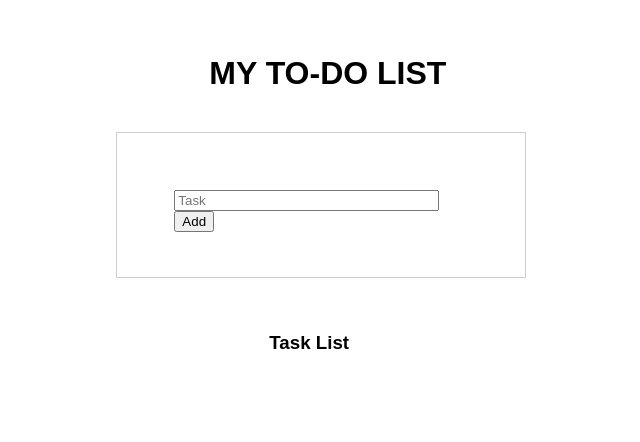
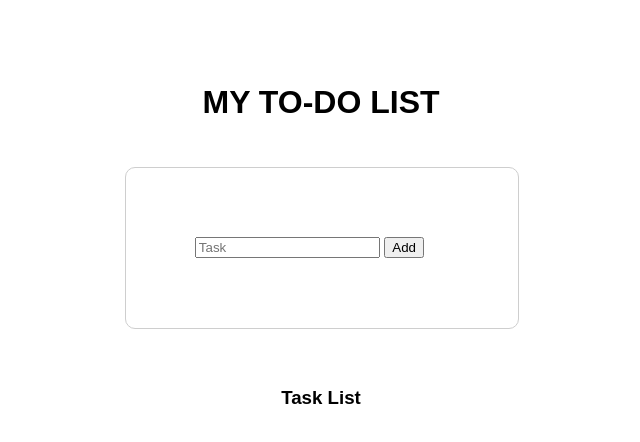
Before and after one commit to LFelipe07/Todo-List, a plain HTML site: page index.html in a window 1280 px wide. Shown: the whole page, without its empty margins (319-959 px from the left). Drawn offline with Linux system fonts and the light colour scheme.

Commit message:
add a form on the task text

```diff
--- a/index.html
+++ b/index.html
@@ -1,25 +1,27 @@
 <!DOCTYPE html>
 <html lang="en">
 <head>
-    <meta charset="ANSI">
+    <meta charset="UTF-8">
     <meta name="viewport" content="width=device-width, initial-scale=1.0">
     <title>Todo-List</title>
     <link rel="stylesheet" href="style.css">
 </head>
 <body>
-    <h1 id="title">MY TO-DO LIST</h1>
-    <div id="box">
-        <input type="text" size="30" name="textbox" id="textid" placeholder="Task"/>
-        <label for="textid"></label>
-        <button id="submitbutton">
-            Add
-        </button>
-        <!--<input type="image" name="text_box" src="caminho/button.png" | replace the button with an icon/image in the place of type="submit">-->
-    </div>
-    <div id="tasklist">
+    <h1>MY TO-DO LIST</h1>
+
+    <form action="." method="get">
+            <fieldset>
+                    <input type="text" size="20" name="taskTextBox" placeholder="Task"/>
+                    <button id="submitButton">
+                    Add
+                    </button>
+            </fieldset>
+     </form>
+
+
+    <div id="taskList">
         <h3>Task List</h3>
-        <ul id="checklist">
-
+        <ul>
         </ul>
     </div>
 </body>
--- a/style.css
+++ b/style.css
@@ -1,21 +1,26 @@
-@charset "ANSI";
+@charset "UTF-8";
 body {
+    display: flex;
+    flex-direction: column;
+    justify-content: center;
+    align-items: center;
     font-family: sans-serif;
-    width: 410px;
-    margin: auto;
 }
 
 h1{
-    margin: 41pt auto auto 70pt
+    margin: 6% 35% auto 35%;
+    text-align: center;
 }
 
-#box {
-    padding: 43pt;
-    margin: 30pt 0pt;
+fieldset {
+    width: 110%;
+    height: 150%;
+    padding: 30%;
+    margin: 20% 50% 17% -35%;
     border: 1px solid #cecece;
-    height: 30px;
+    border-radius: 10px;
 }
 
 #tasklist h3 {
-    margin: 40pt auto auto 115pt;
+    margin: 8% 33% auto 33%;
 }
```
